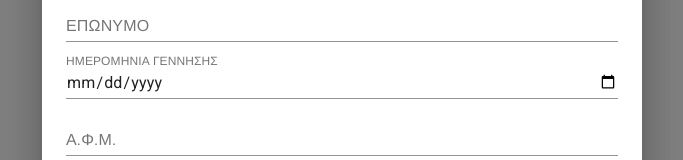
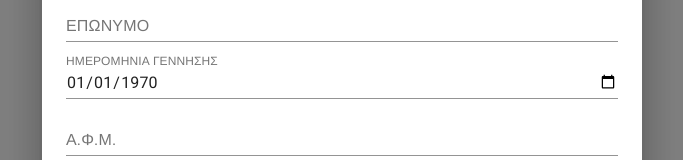
Before and after one commit to GiorgosMar/CRUD, a React (Create React App) app in the folder client/: page /1/update in a window 1280 px wide. Shown: the part 362-522 px from the top of the page, without its empty margins (298-981 px from the left). Built offline with nearby package versions, Linux system fonts and the light colour scheme; no server answers.

Commit message:
fixes #11
Προσθήκη της συνάρτησης getFormattedDate(dateStr) και αλλαγή στο useState στο πεδίο dateOfBirth και στο TextField του date στο όρισμα value.

```diff
--- a/client/src/components/Edit.js
+++ b/client/src/components/Edit.js
@@ -63,7 +63,11 @@ const Edit = () =>{
   const loadEmp = async (id) => {
     const res = await fetch(`/employee/${params.id}`);
     const data = await res.json();
-    setUserUpdate({ fName: data.firstname, lName: data.lastname, dateOfBirth: data.dateofbirth, afm: data.afm });
+    setUserUpdate({
+      fName: data.firstname,
+      lName: data.lastname,
+      dateOfBirth: getFormattedDate(data.dateofbirth),
+      afm: data.afm });
   };
 
   //useEffect//
@@ -73,6 +77,11 @@ const Edit = () =>{
     }
   }, [params.id]);
 
+   //Format Date//
+  const getFormattedDate = (dateStr) => {
+    const date = new Date(dateStr);
+    return date.toLocaleDateString('en-CA');
+  }
 
   return <Fragment>
         <Dialog open>
@@ -115,7 +124,7 @@ const Edit = () =>{
             type="date"
             fullWidth
             variant="standard"
-            value={userUpdate.dateOfBirth}
+            value={getFormattedDate(userUpdate.dateOfBirth)}
             InputLabelProps={{
               shrink: true,
             }}
```
